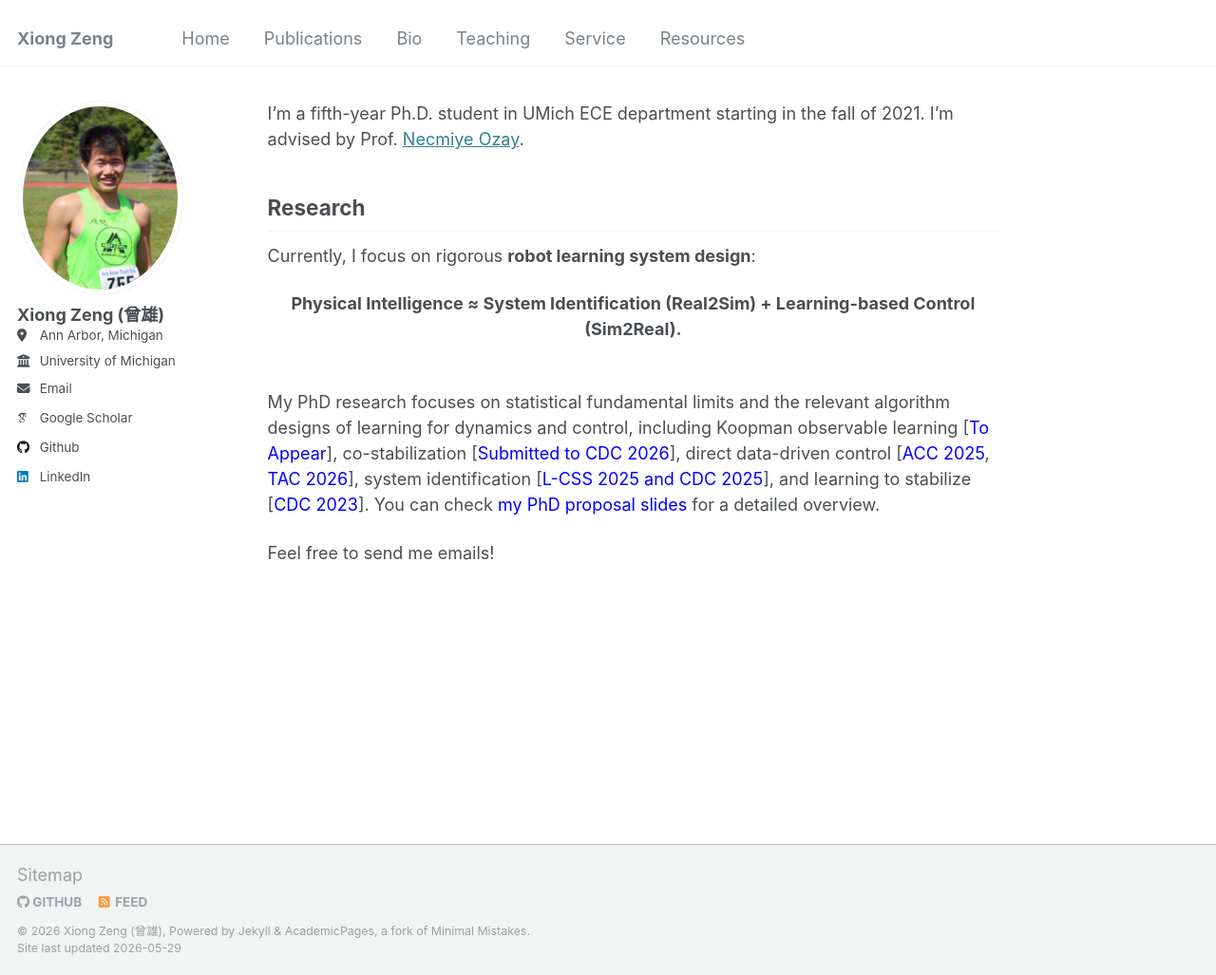
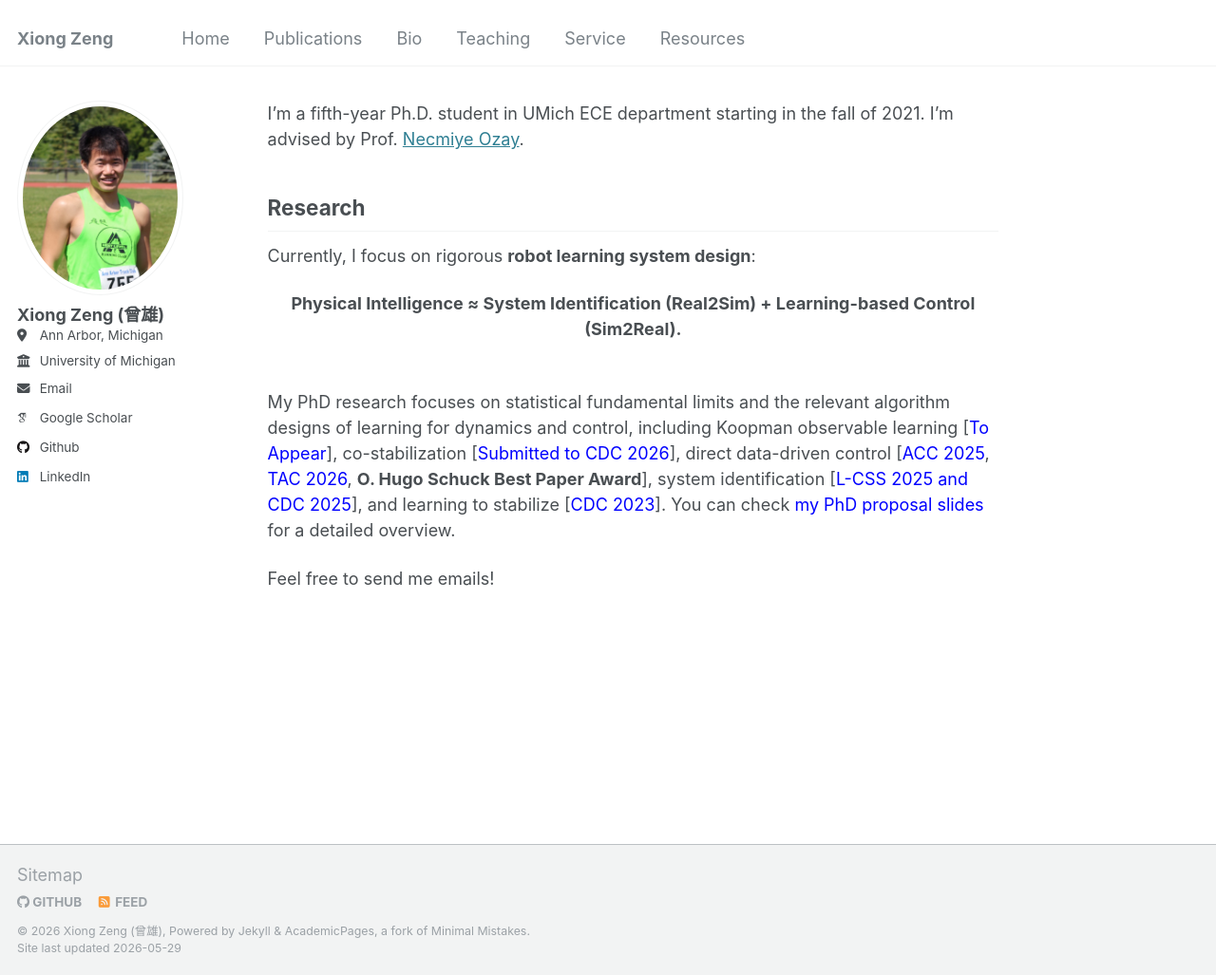
Before and after one commit to zengxiong111/zengxiong.github.io, a Jekyll site: the page built from _pages/about.md, in a window 1280 px wide and 1027 px high. Shown: the whole window at 95% size. Built offline with Jekyll 4.4.1, drawn with Linux system fonts in a browser that asks for light colours; some web fonts are replaced.

Commit message:
Update about.md

```diff
--- a/_pages/about.md
+++ b/_pages/about.md
@@ -17,7 +17,7 @@
 </strong></div>
 <br>
 
-My PhD research focuses on statistical fundamental limits and the relevant algorithm designs of learning for dynamics and control, including Koopman observable learning [<a href="https://scholar.google.com/citations?user=v4lWTTwAAAAJ&hl=en" style="color: blue;text-decoration: none;" target="_blank">To Appear</a>], co-stabilization [<a href="https://scholar.google.com/citations?user=v4lWTTwAAAAJ&hl=en" style="color: blue;text-decoration: none;" target="_blank">Submitted to CDC 2026</a>], direct data-driven control [<a href="https://web.eecs.umich.edu/~necmiye/pubs/ZengBO_acc25.pdf" style="color: blue;text-decoration: none;" target="_blank">ACC 2025</a>, <a href="https://arxiv.org/abs/2412.19705" style="color: blue;text-decoration: none;" target="_blank">TAC 2026</a>], system identification [<a href="https://arxiv.org/abs/2503.16817" style="color: blue;text-decoration: none;" target="_blank">L-CSS 2025 and CDC 2025</a>], and learning to stabilize [<a href="https://arxiv.org/abs/2311.11151" style="color: blue;text-decoration: none;" target="_blank">CDC 2023</a>].
+My PhD research focuses on statistical fundamental limits and the relevant algorithm designs of learning for dynamics and control, including Koopman observable learning [<a href="https://scholar.google.com/citations?user=v4lWTTwAAAAJ&hl=en" style="color: blue;text-decoration: none;" target="_blank">To Appear</a>], co-stabilization [<a href="https://scholar.google.com/citations?user=v4lWTTwAAAAJ&hl=en" style="color: blue;text-decoration: none;" target="_blank">Submitted to CDC 2026</a>], direct data-driven control [<a href="https://web.eecs.umich.edu/~necmiye/pubs/ZengBO_acc25.pdf" style="color: blue;text-decoration: none;" target="_blank">ACC 2025</a>, <a href="https://arxiv.org/abs/2412.19705" style="color: blue;text-decoration: none;" target="_blank">TAC 2026</a>, **O. Hugo Schuck Best Paper Award**], system identification [<a href="https://arxiv.org/abs/2503.16817" style="color: blue;text-decoration: none;" target="_blank">L-CSS 2025 and CDC 2025</a>], and learning to stabilize [<a href="https://arxiv.org/abs/2311.11151" style="color: blue;text-decoration: none;" target="_blank">CDC 2023</a>].
 You can check <a href="https://zengxiong111.github.io/zengxiong.github.io/files/phd_propsoal_Xiong_Zeng_part.pdf" target="_blank" style="color: blue;text-decoration: none;">my PhD proposal slides</a> for a detailed overview.
 
 Feel free to send me emails!
```
